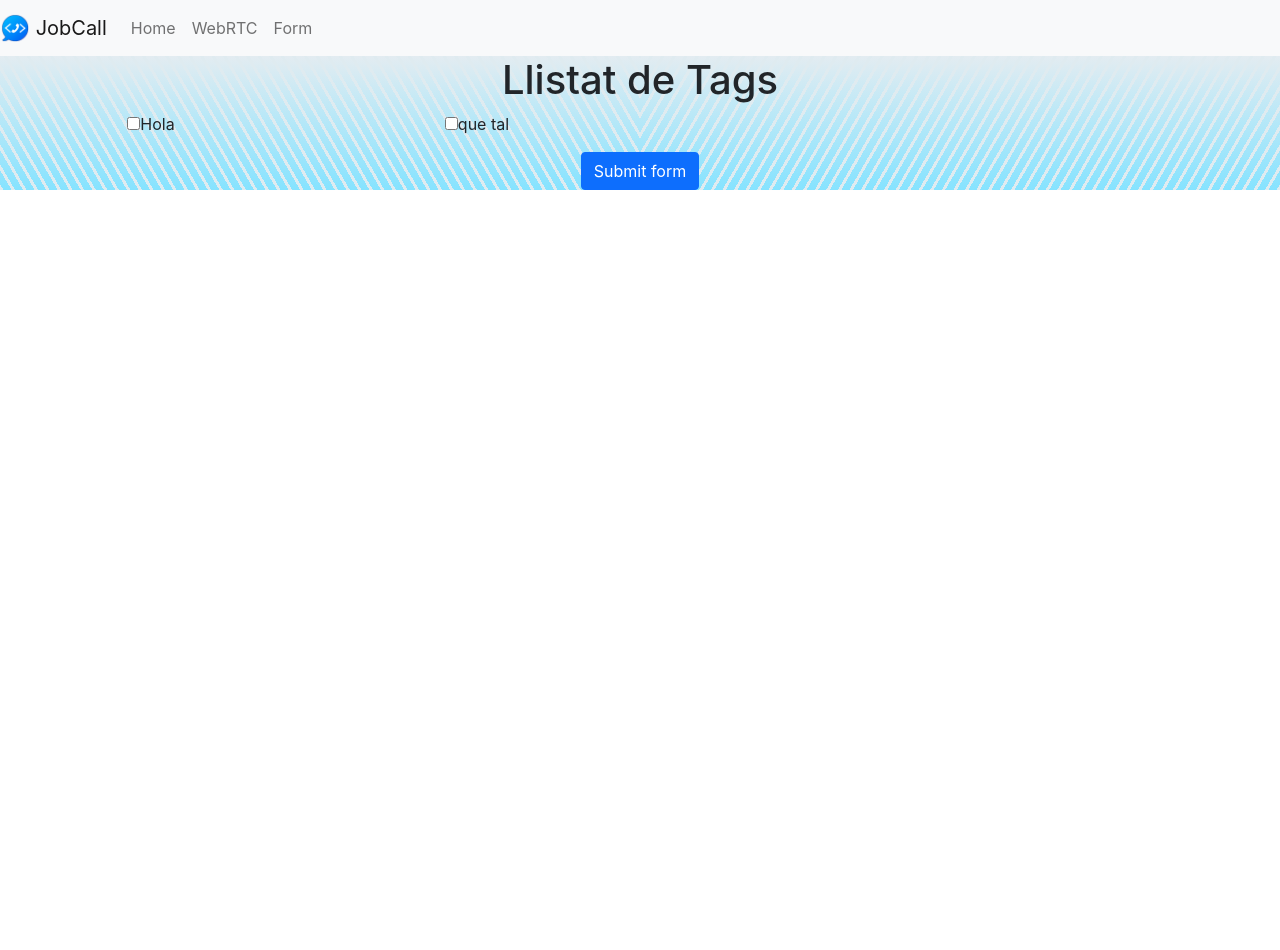
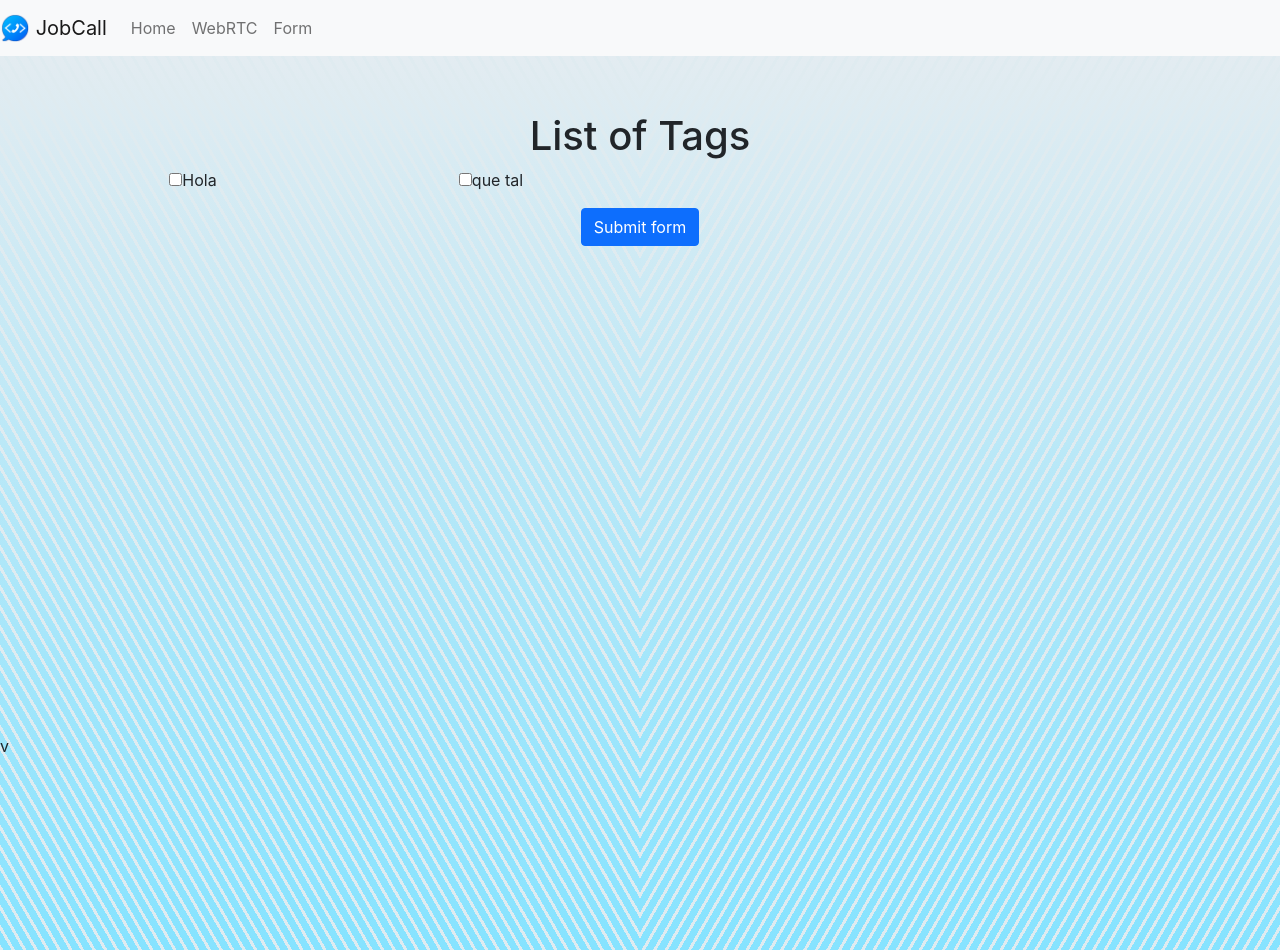
Before and after one commit to JobCall-HackUPC/peer-frontend, a React (Create React App) app: page /form in a window 1280 px wide. Before the commit the page ends 800 px from the top, so only its background shows below. Built offline with nearby package versions, Linux system fonts and the light colour scheme.

Commit message:
background

```diff
--- a/src/App.css
+++ b/src/App.css
@@ -1,4 +1,21 @@
+html, body {
+  width: 100%;
+  height: 100%;
+  margin: 0;
+  padding: 0;
+}
+
 .background {
+  height: 100% !important;
+  width: 100%  !important;
+  box-sizing: border-box;
+  position: absolute;
+  height: auto;
+  bottom: 0;
+  top: 0;
+  left: 0;
+  right: 0;
+  background-size: cover;
   --rlist: var(--c) 0 3px, transparent 0 10px;
   --dim: 50% no-repeat;
   --ang: 0deg;
--- a/src/App.js
+++ b/src/App.js
@@ -24,7 +24,7 @@ export default function App() {
 
 
   //  if(!token) {
-  //    return <Login setToken={setToken} />
+  //    return <div className="background"><Login setToken={setToken} /></div>
   //  }
 
 
@@ -41,6 +41,8 @@ export default function App() {
           </Route>
         </Switch>
       </BrowserRouter>
+      <br/><br/><br/><br/><br/><br/><br/><br/><br/><br/><br/><br/><br/><br/><br/><br/><br/><br/>v
+      <br/><br/><br/><br/><br/><br/><br/><br/><br/>
       </div>
     </div>
   );
--- a/src/components/Formulari/Formulari.js
+++ b/src/components/Formulari/Formulari.js
@@ -26,13 +26,15 @@ export default function Formulari() {
 
     return (
         <div>
-            <div align="center">
-                <h1>Llistat de Tags</h1>
+            <div align="center" className="m-5 p-2">
+                <div className="jumbotron">
+                <h1>List of Tags</h1>
                 <form>
                     <div className="row">
                     {itemTags}</div>
                     <button className="btn btn-primary" type="submit">Submit form</button>
                 </form>
+                </div>
             </div>
         </div >
     );
--- a/src/components/WebRTC.js
+++ b/src/components/WebRTC.js
@@ -5,7 +5,7 @@ import CreateMeet from './WebRTC/CreateMeet';
 export default function WebRTC() {
 
   var path = window.location.pathname.split("/")
-  if (path.length == 3 && path[2] !== "") {
+  if (path.length === 3 && path[2] !== "") {
     return (<JoinMeet idRemote={path[2]}/>)
   }
 
```
